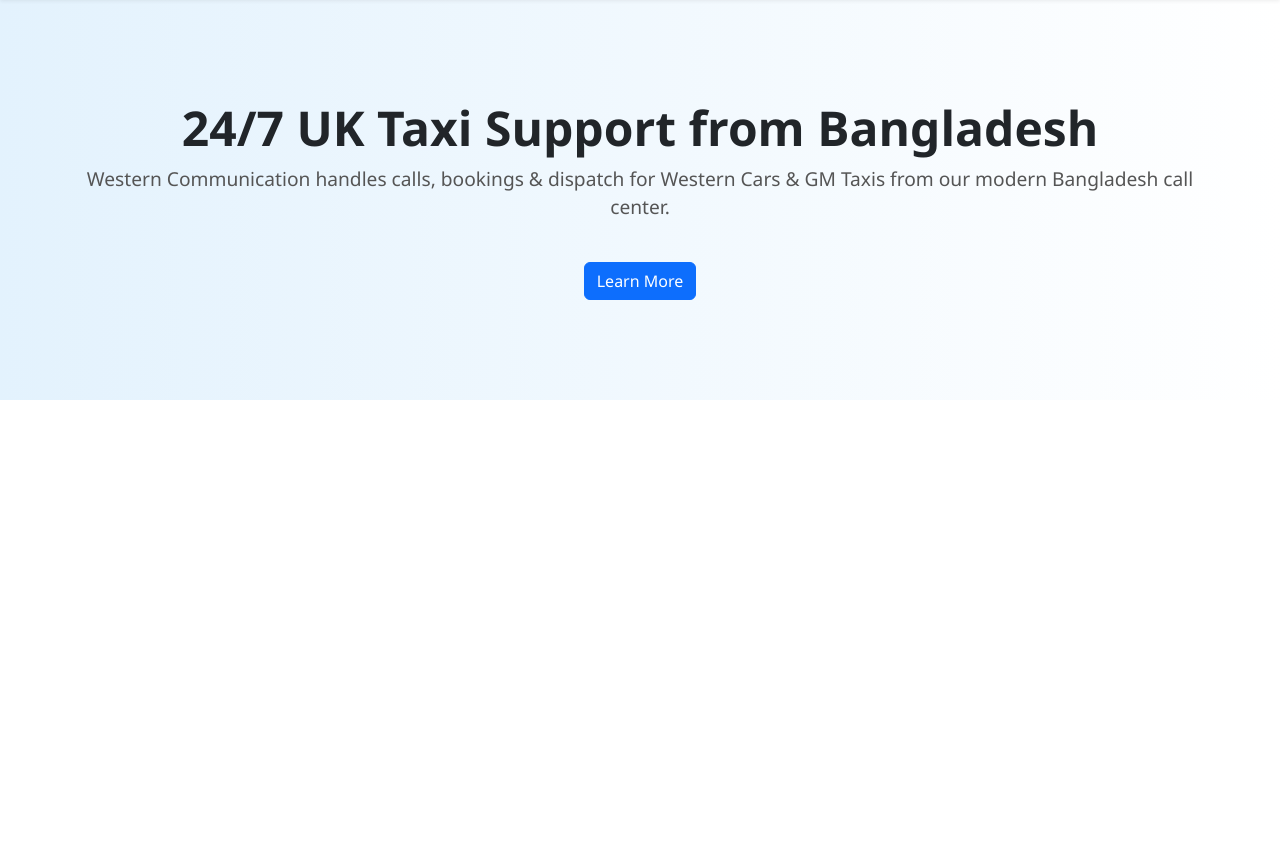
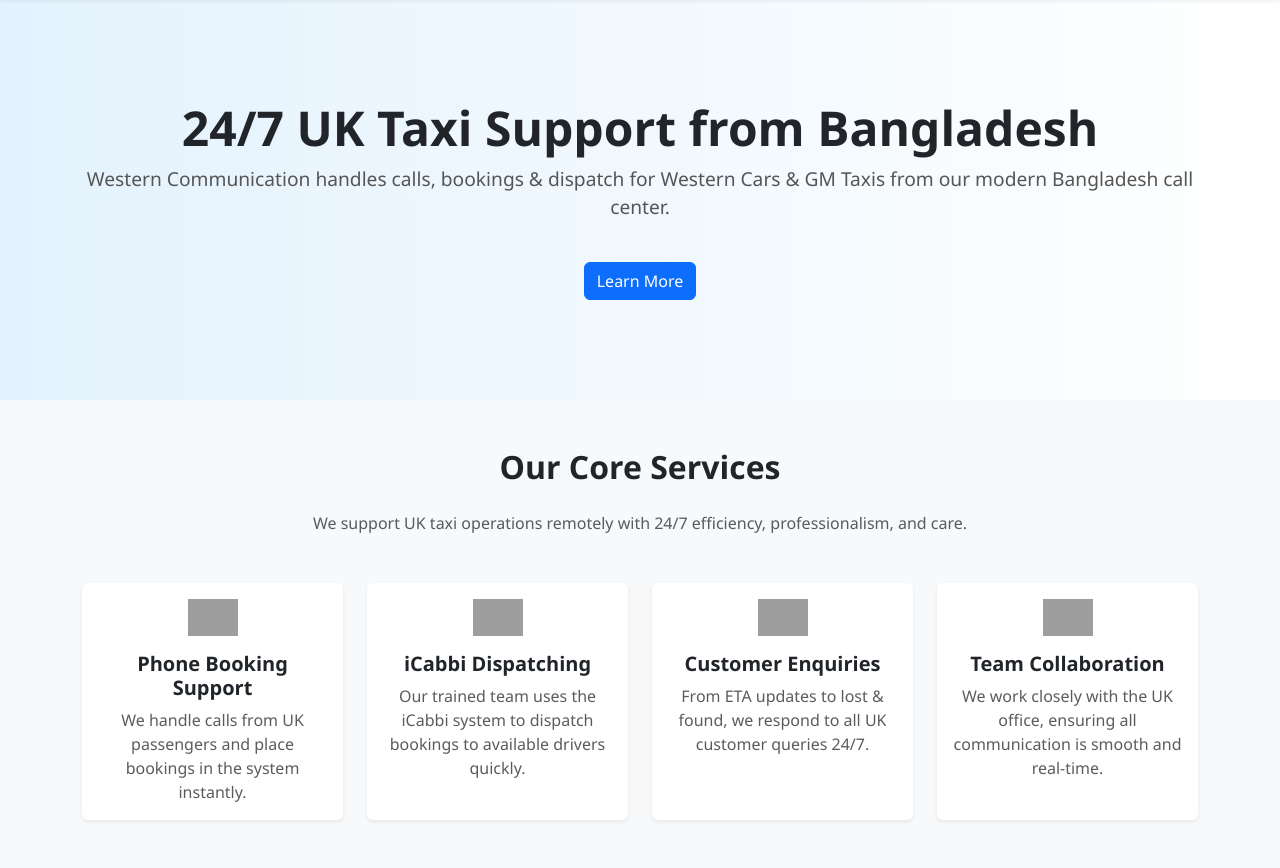
Before and after one commit to dataSha95/western-communication, a Django app: page / in a window 1280 px wide. Shown: the part 57-925 px from the top of the page. Before the commit the page ends 457 px from the top, so only its background shows below. Run offline with Django 5.2, Linux system fonts and the light colour scheme; grey boxes are pictures that could not be loaded.

Commit message:
Added Services section with modern design and SEO-friendly content

```diff
--- a/home/templates/home/index.html
+++ b/home/templates/home/index.html
@@ -56,6 +56,69 @@
   </div>
 </section>
 
+<!-- SERVICES SECTION -->
+<section class="py-5 bg-light">
+  <div class="container text-center">
+    <h2 class="mb-4 fw-bold">Our Core Services</h2>
+    <p class="mb-5 text-muted">We support UK taxi operations remotely with 24/7 efficiency, professionalism, and care.</p>
+
+    <div class="row g-4">
+      <!-- Service 1 -->
+      <div class="col-md-6 col-lg-3">
+        <div class="card h-100 shadow-sm border-0">
+          <div class="card-body">
+            <div class="mb-3">
+              <img src="https://cdn-icons-png.flaticon.com/512/1063/1063195.png" alt="Booking Support" width="50">
+            </div>
+            <h5 class="card-title fw-bold">Phone Booking Support</h5>
+            <p class="card-text text-muted">We handle calls from UK passengers and place bookings in the system instantly.</p>
+          </div>
+        </div>
+      </div>
+
+      <!-- Service 2 -->
+      <div class="col-md-6 col-lg-3">
+        <div class="card h-100 shadow-sm border-0">
+          <div class="card-body">
+            <div class="mb-3">
+              <img src="https://cdn-icons-png.flaticon.com/512/3064/3064197.png" alt="iCabbi Dispatch" width="50">
+            </div>
+            <h5 class="card-title fw-bold">iCabbi Dispatching</h5>
+            <p class="card-text text-muted">Our trained team uses the iCabbi system to dispatch bookings to available drivers quickly.</p>
+          </div>
+        </div>
+      </div>
+
+      <!-- Service 3 -->
+      <div class="col-md-6 col-lg-3">
+        <div class="card h-100 shadow-sm border-0">
+          <div class="card-body">
+            <div class="mb-3">
+              <img src="https://cdn-icons-png.flaticon.com/512/1250/1250689.png" alt="Customer Service" width="50">
+            </div>
+            <h5 class="card-title fw-bold">Customer Enquiries</h5>
+            <p class="card-text text-muted">From ETA updates to lost & found, we respond to all UK customer queries 24/7.</p>
+          </div>
+        </div>
+      </div>
+
+      <!-- Service 4 -->
+      <div class="col-md-6 col-lg-3">
+        <div class="card h-100 shadow-sm border-0">
+          <div class="card-body">
+            <div class="mb-3">
+              <img src="https://cdn-icons-png.flaticon.com/512/2920/2920042.png" alt="Team Support" width="50">
+            </div>
+            <h5 class="card-title fw-bold">Team Collaboration</h5>
+            <p class="card-text text-muted">We work closely with the UK office, ensuring all communication is smooth and real-time.</p>
+          </div>
+        </div>
+      </div>
+    </div>
+  </div>
+</section>
+
+
 <script src="https://cdn.jsdelivr.net/npm/bootstrap@5.3.3/dist/js/bootstrap.bundle.min.js"></script>
 </body>
 </html>
```
